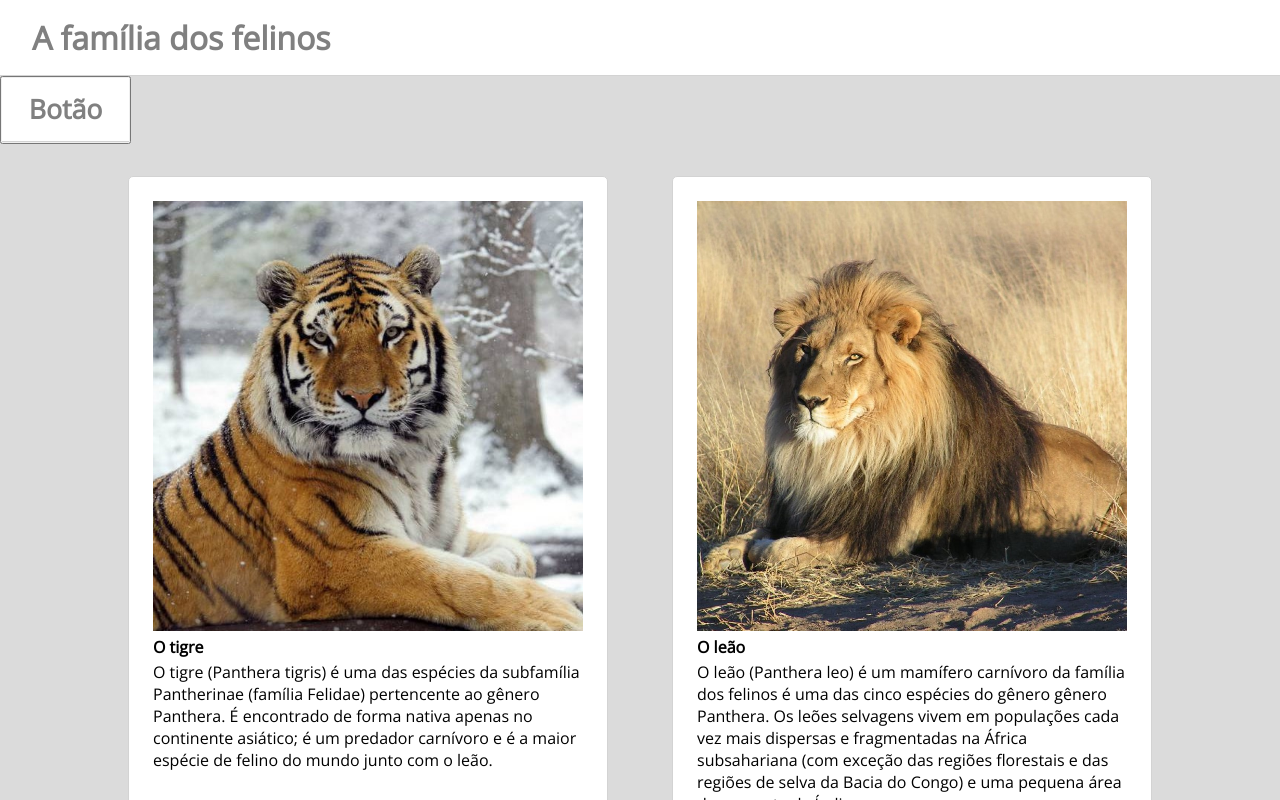
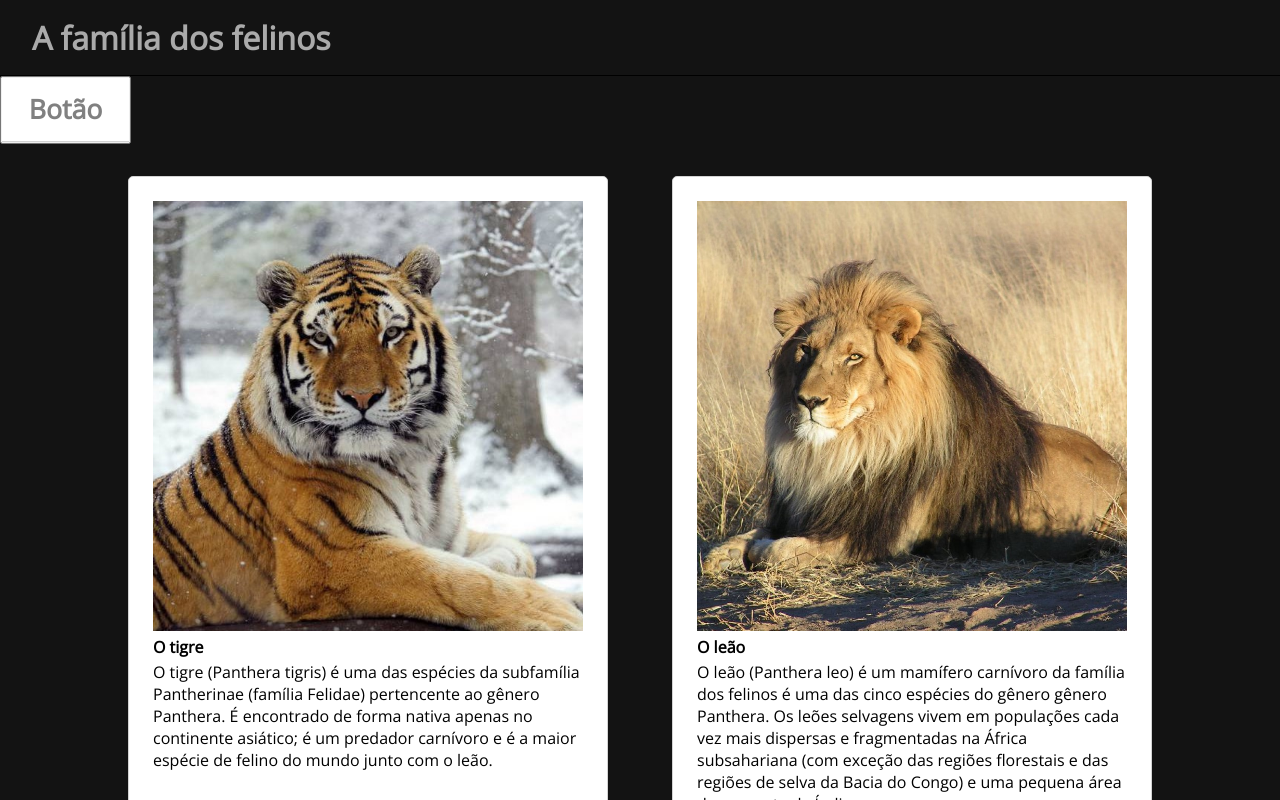
Before and after one commit to Bianca-bit/Mesa5, a plain HTML site: page index.html in a window 1280 px wide. Both pictures are taken after a click on the button "Botão". Shown: the top 800 px of the page. Drawn offline with nearby package versions, Linux system fonts and the light colour scheme.

Commit message:
atualizado

```diff
--- a/script_aula5.js
+++ b/script_aula5.js
@@ -7,5 +7,15 @@ function acionou(){
     alert("clicou")
 
     let body = document.querySelector("body");
-    body.classList.toggle("modedark");
-}
+    console.log(body);
+    body.style.backgroundColor = "rgb(19, 19, 19)"
+
+    let h1 = document.querySelector("h1");
+    console.log(h1);
+    h1.style.backgroundColor = "rgb(19, 19, 19)"
+    h1.style.color = "rgb(170, 170, 170)";
+    h1.style.borderColor = "black";
+
+    let item = document.querySelector("item");
+    item.divClass.toggle("mode-dark");
+ }
--- a/styles.css
+++ b/styles.css
@@ -66,7 +66,7 @@ h1 {
 
 
 /* Modificações nos items */
-.modedark2{
+.mode-dark{
   background-color: rgb(19, 19, 19);
   border-color: black;
 }
```
